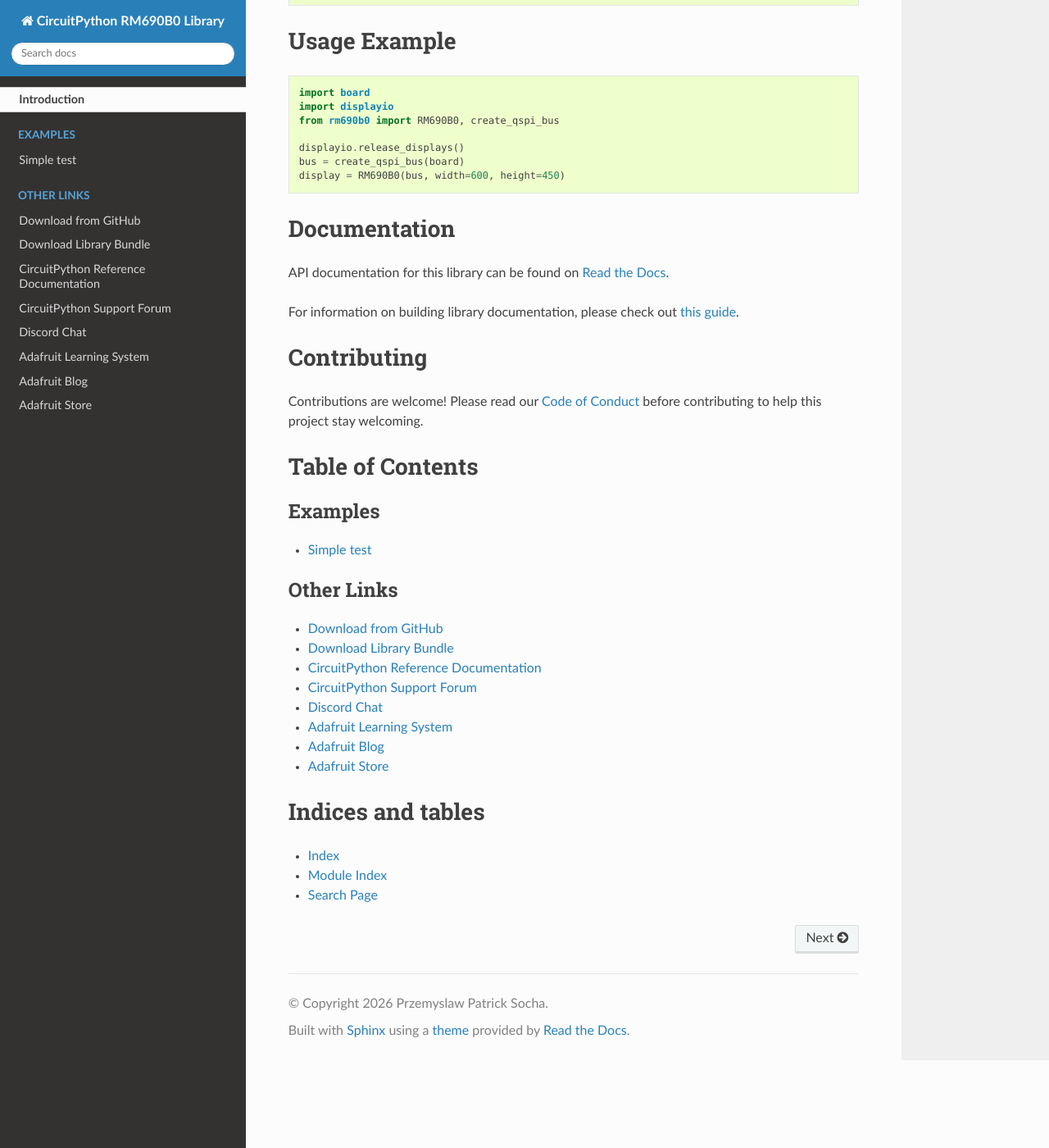
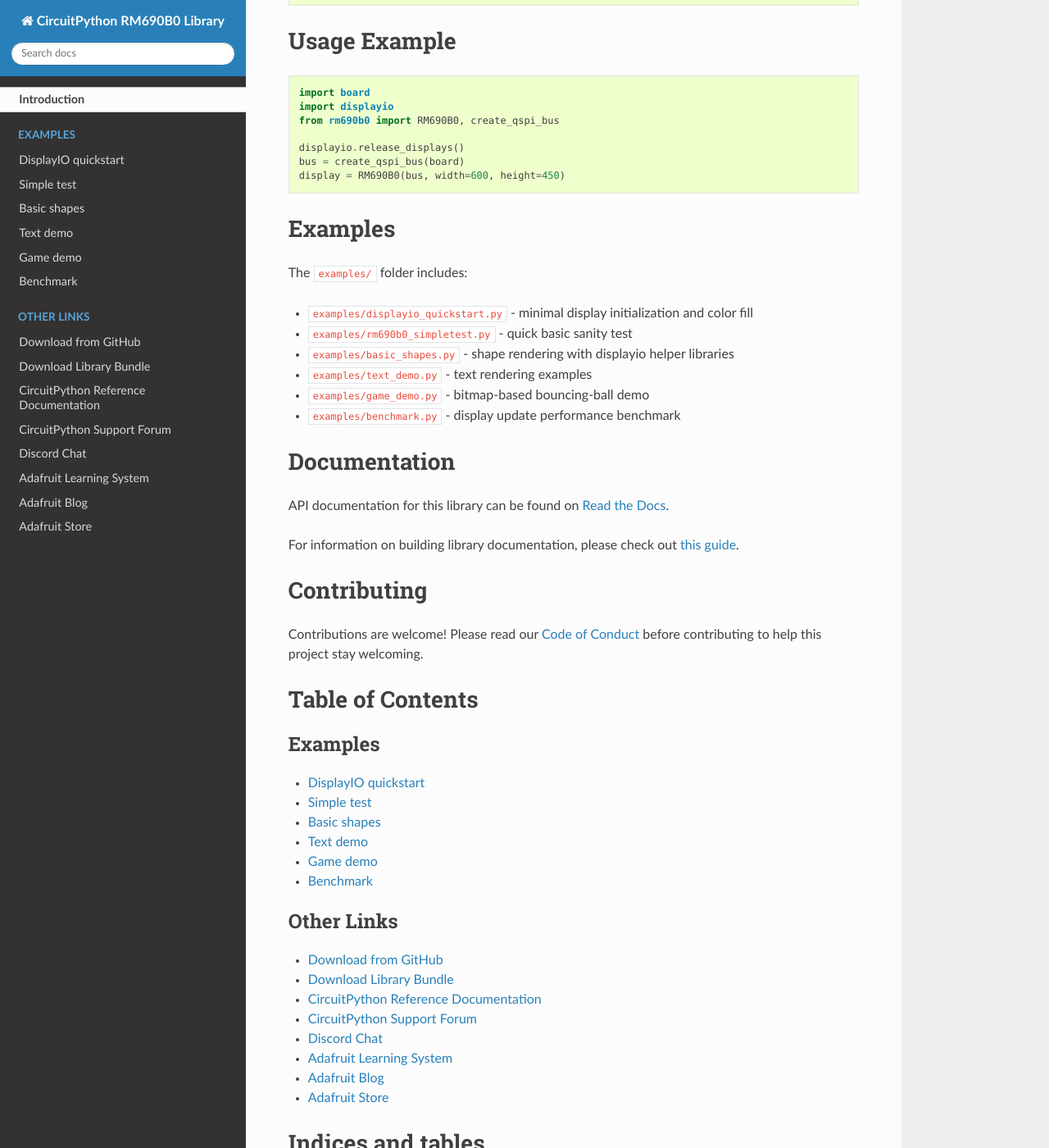
Before and after one commit to ppsx/CircuitPython_RM690B0, a Sphinx documentation site: the page built from docs/index.rst, in a window 1280 px wide and 1400 px high, scrolled down 966 px. Shown: the whole window at 82% size. Built offline with Sphinx 7.4.7 and the Read the Docs theme 3.1.0, drawn with Linux system fonts in a browser that asks for light colours.

Commit message:
Document newly added examples

```diff
--- a/README.rst
+++ b/README.rst
@@ -72,6 +72,18 @@ Usage Example
     bus = create_qspi_bus(board)
     display = RM690B0(bus, width=600, height=450)
 
+Examples
+========
+
+The ``examples/`` folder includes:
+
+* ``examples/displayio_quickstart.py`` - minimal display initialization and color fill
+* ``examples/rm690b0_simpletest.py`` - quick basic sanity test
+* ``examples/basic_shapes.py`` - shape rendering with displayio helper libraries
+* ``examples/text_demo.py`` - text rendering examples
+* ``examples/game_demo.py`` - bitmap-based bouncing-ball demo
+* ``examples/benchmark.py`` - display update performance benchmark
+
 Documentation
 =============
 API documentation for this library can be found on `Read the Docs <https://circuitpython-rm690b0.readthedocs.io/>`_.
--- a/docs/examples.rst
+++ b/docs/examples.rst
@@ -1,8 +1,53 @@
+DisplayIO quickstart
+--------------------
+
+Minimal setup that fills the display with a solid color.
+
+.. literalinclude:: ../examples/displayio_quickstart.py
+    :caption: examples/displayio_quickstart.py
+    :linenos:
+
 Simple test
-------------
+-----------
 
-Ensure your device works with this simple test.
+Quick sanity test for basic display initialization.
 
 .. literalinclude:: ../examples/rm690b0_simpletest.py
     :caption: examples/rm690b0_simpletest.py
     :linenos:
+
+Basic shapes
+------------
+
+Draws rectangles, circles, lines, and labels using displayio helper libraries.
+
+.. literalinclude:: ../examples/basic_shapes.py
+    :caption: examples/basic_shapes.py
+    :linenos:
+
+Text demo
+---------
+
+Renders text labels in different colors and positions.
+
+.. literalinclude:: ../examples/text_demo.py
+    :caption: examples/text_demo.py
+    :linenos:
+
+Game demo
+---------
+
+Bouncing-ball demo using bitmap blits and partial dirty updates.
+
+.. literalinclude:: ../examples/game_demo.py
+    :caption: examples/game_demo.py
+    :linenos:
+
+Benchmark
+---------
+
+Measures full-screen, partial, and repeated region update performance.
+
+.. literalinclude:: ../examples/benchmark.py
+    :caption: examples/benchmark.py
+    :linenos:
```
